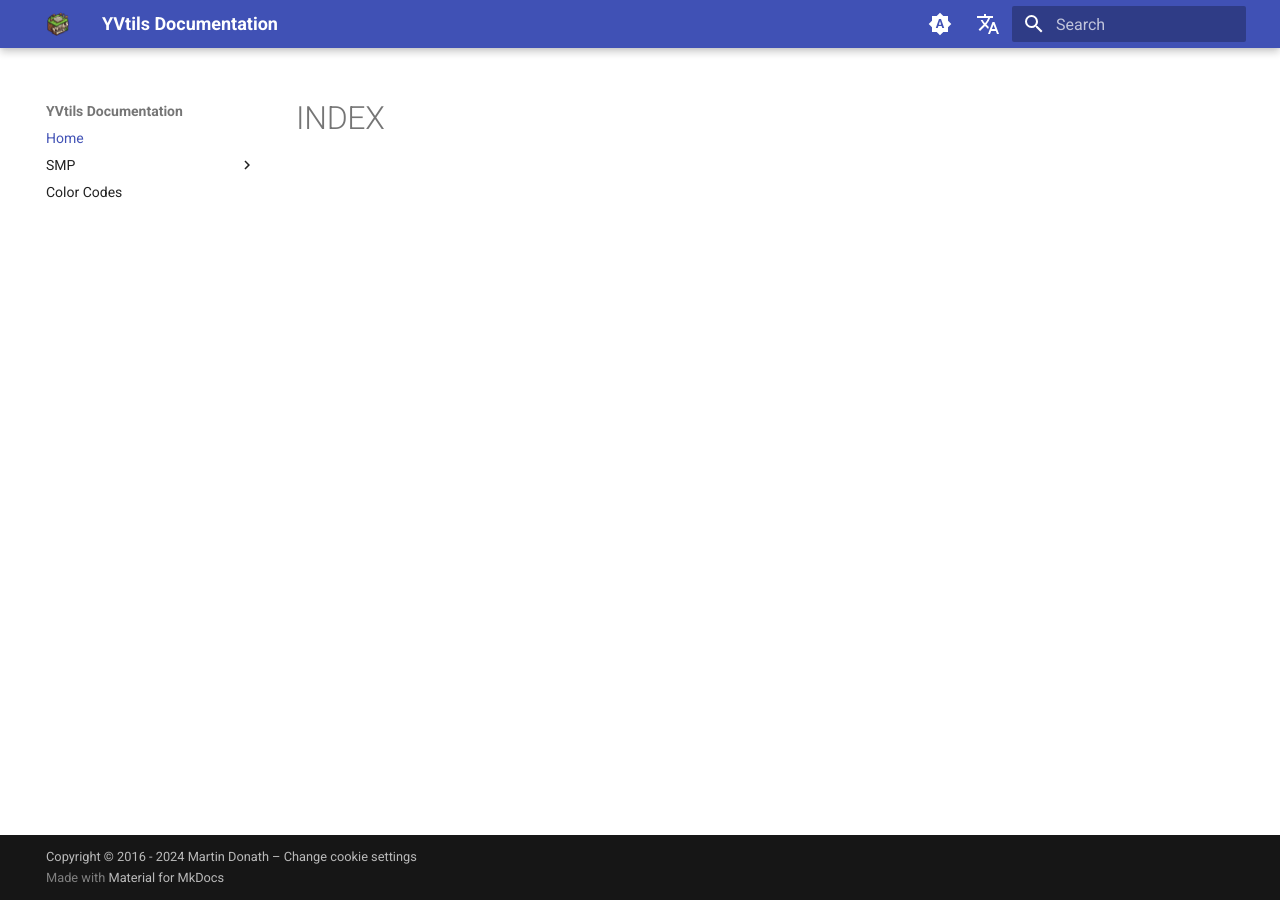
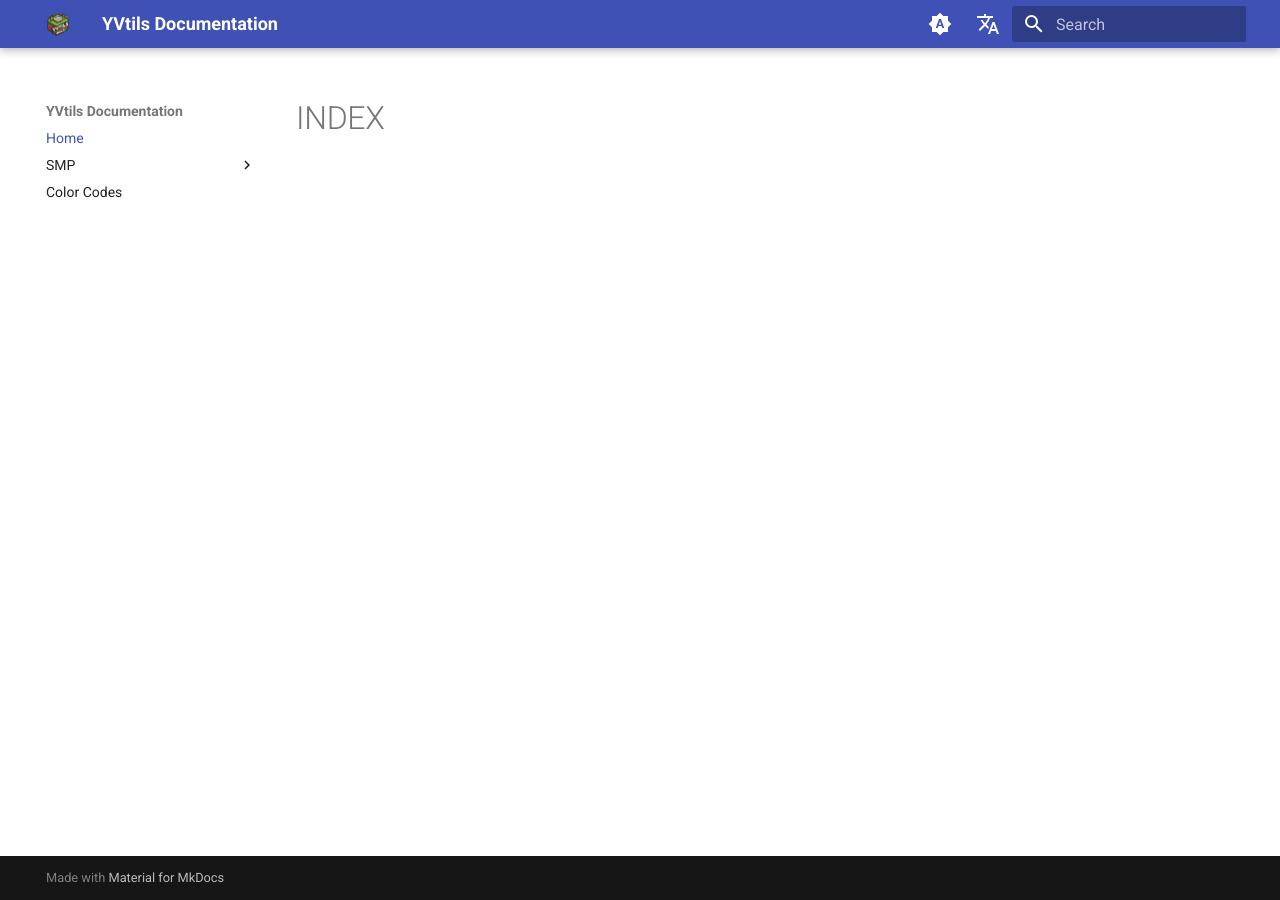
Before and after one commit to YVtils/yvtils-docs, an MkDocs documentation site: the page built from docs/index.md, in a window 1280 px wide. Built offline with MkDocs 1.6.1 and Material for MkDocs 9.7.7, drawn with Linux system fonts in a browser that asks for light colours; comment, search, counter and statistics services are not loaded; the version menu is left out.

```diff
--- a/mkdocs.yml
+++ b/mkdocs.yml
@@ -38,9 +38,8 @@ extra:
       link: /de/
       lang: de
 
-copyright: >
-  Copyright &copy; 2016 - 2024 Martin Donath –
-  <a href="#__consent">Change cookie settings</a>
+  version:
+    provider: mike
 
 plugins:
   - mkdocs-video
```
Also changed, not shown: overrides/outdated.html (added, +8 -0 lines).
